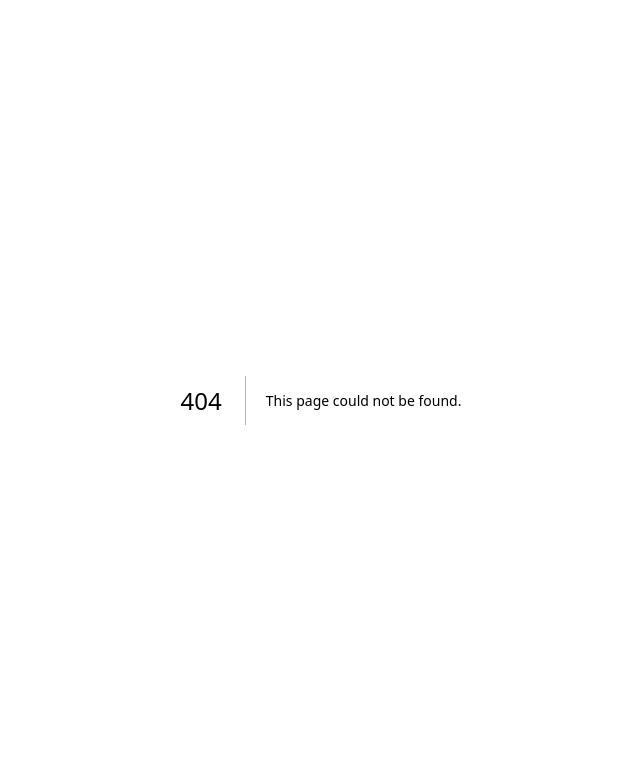
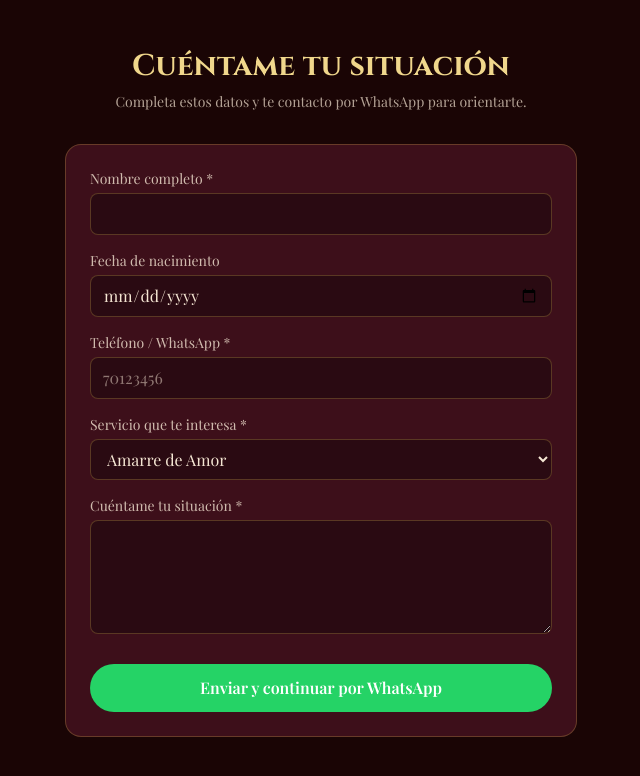
Before and after one commit to BladimirBLopez/landing-esoterica, a Next.js app: page /consulta in a window 1280 px wide. Before the commit this address had no page. Shown: the top 776 px of the page, without its empty margins (319-959 px from the left). Built offline with nearby package versions, Linux system fonts and the light colour scheme; a web font is replaced by a local one.

Commit message:
Add: pagina /consulta con formulario de leads

```diff
--- /dev/null
+++ b/app/consulta/page.tsx
@@ -0,0 +1,162 @@
+"use client";
+
+import { useState } from "react";
+
+const NUMERO = "59175928656";
+
+const SERVICIOS = [
+  { value: "AMARRE", label: "Amarre de Amor" },
+  { value: "UNION_PAREJA", label: "Unión de Parejas" },
+  { value: "ENDULZAMIENTO", label: "Endulzamiento" },
+  { value: "RETORNO", label: "Retorno del Ser Amado" },
+  { value: "ALEJAMIENTO", label: "Alejamiento de Terceros" },
+];
+
+const API_URL = "https://juan-santiago-admin.vercel.app/api/leads";
+
+export default function ConsultaPage() {
+  const [nombre, setNombre] = useState("");
+  const [fechaNacimiento, setFechaNacimiento] = useState("");
+  const [telefono, setTelefono] = useState("");
+  const [servicio, setServicio] = useState("AMARRE");
+  const [situacion, setSituacion] = useState("");
+  const [enviando, setEnviando] = useState(false);
+  const [error, setError] = useState("");
+
+  async function handleSubmit(e: React.FormEvent) {
+    e.preventDefault();
+    setError("");
+    setEnviando(true);
+
+    try {
+      const res = await fetch(API_URL, {
+        method: "POST",
+        headers: { "Content-Type": "application/json" },
+        body: JSON.stringify({
+          nombre,
+          fechaNacimiento: fechaNacimiento || null,
+          telefono,
+          servicio,
+          situacion,
+        }),
+      });
+
+      if (!res.ok) {
+        throw new Error("Error al enviar");
+      }
+
+      const servicioLabel =
+        SERVICIOS.find((s) => s.value === servicio)?.label ?? servicio;
+
+      const mensaje = encodeURIComponent(
+        `Hola Maestro Juan Santiago, soy ${nombre}. Ya envié mi consulta sobre ${servicioLabel}. Mi situación: ${situacion}`
+      );
+
+      window.location.href = `https://wa.me/${NUMERO}?text=${mensaje}`;
+    } catch {
+      setError("Hubo un problema al enviar. Intenta de nuevo o escríbeme directo por WhatsApp.");
+      setEnviando(false);
+    }
+  }
+
+  return (
+    <main className="min-h-screen bg-[#1a0505] px-6 py-12 text-[#f5e6d3]">
+      <div className="mx-auto max-w-lg">
+        <h1
+          className="mb-2 text-center text-3xl font-bold text-[#f0d78c]"
+          style={{ fontFamily: "var(--font-cinzel)" }}
+        >
+          Cuéntame tu situación
+        </h1>
+        <p className="mb-8 text-center text-sm text-[#f5e6d3]/70">
+          Completa estos datos y te contacto por WhatsApp para orientarte.
+        </p>
+
+        <form
+          onSubmit={handleSubmit}
+          className="flex flex-col gap-4 rounded-2xl border border-[#c9a24b]/30 bg-[#3d0f1a] p-6"
+        >
+          <div>
+            <label className="mb-1 block text-sm text-[#f5e6d3]/80">
+              Nombre completo *
+            </label>
+            <input
+              type="text"
+              required
+              value={nombre}
+              onChange={(e) => setNombre(e.target.value)}
+              className="w-full rounded-lg border border-[#c9a24b]/30 bg-[#2a0a12] px-3 py-2 text-[#f5e6d3] outline-none focus:border-[#c9a24b]"
+            />
+          </div>
+
+          <div>
+            <label className="mb-1 block text-sm text-[#f5e6d3]/80">
+              Fecha de nacimiento
+            </label>
+            <input
+              type="date"
+              value={fechaNacimiento}
+              onChange={(e) => setFechaNacimiento(e.target.value)}
+              className="w-full rounded-lg border border-[#c9a24b]/30 bg-[#2a0a12] px-3 py-2 text-[#f5e6d3] outline-none focus:border-[#c9a24b]"
+            />
+          </div>
+
+          <div>
+            <label className="mb-1 block text-sm text-[#f5e6d3]/80">
+              Teléfono / WhatsApp *
+            </label>
+            <input
+              type="tel"
+              required
+              value={telefono}
+              onChange={(e) => setTelefono(e.target.value)}
+              placeholder="70123456"
+              className="w-full rounded-lg border border-[#c9a24b]/30 bg-[#2a0a12] px-3 py-2 text-[#f5e6d3] outline-none focus:border-[#c9a24b]"
+            />
+          </div>
+
+          <div>
+            <label className="mb-1 block text-sm text-[#f5e6d3]/80">
+              Servicio que te interesa *
+            </label>
+            <select
+              value={servicio}
+              onChange={(e) => setServicio(e.target.value)}
+              className="w-full rounded-lg border border-[#c9a24b]/30 bg-[#2a0a12] px-3 py-2 text-[#f5e6d3] outline-none focus:border-[#c9a24b]"
+            >
+              {SERVICIOS.map((s) => (
+                <option key={s.value} value={s.value}>
+                  {s.label}
+                </option>
+              ))}
+            </select>
+          </div>
+
+          <div>
+            <label className="mb-1 block text-sm text-[#f5e6d3]/80">
+              Cuéntame tu situación *
+            </label>
+            <textarea
+              required
+              minLength={5}
+              rows={4}
+              value={situacion}
+              onChange={(e) => setSituacion(e.target.value)}
+              className="w-full rounded-lg border border-[#c9a24b]/30 bg-[#2a0a12] px-3 py-2 text-[#f5e6d3] outline-none focus:border-[#c9a24b]"
+            />
+          </div>
+
+          {error && <p className="text-sm text-red-400">{error}</p>}
+
+          <button
+            type="submit"
+            disabled={enviando}
+            className="mt-2 rounded-full bg-[#25D366] px-6 py-3 font-semibold text-white transition disabled:opacity-50"
+          >
+            {enviando ? "Enviando..." : "Enviar y continuar por WhatsApp"}
+          </button>
+        </form>
+      </div>
+    </main>
+  );
+}
--- a/app/page.tsx
+++ b/app/page.tsx
@@ -214,6 +214,9 @@ export default function Home() {
           </div>
           <a href={`tel:+${NUMERO}`} className="mt-3 text-3xl font-bold tracking-wide text-[#c9a24b] drop-shadow-lg hover:text-[#f0d78c] sm:text-4xl" style={{ fontFamily: "var(--font-cinzel)" }}>
             📞 {TELEFONO_VISIBLE}
+          </a>
+          <a href="/consulta" className="relative z-10 mt-2 text-sm font-semibold text-[#f5e6d3]/80 underline underline-offset-4 hover:text-[#f0d78c]">
+            O cuéntame tu situación aquí
           </a>
         </div>
         <div className="pointer-events-none absolute inset-x-0 bottom-0 z-10 h-40 bg-gradient-to-b from-transparent to-[#1a0505]" />
```
